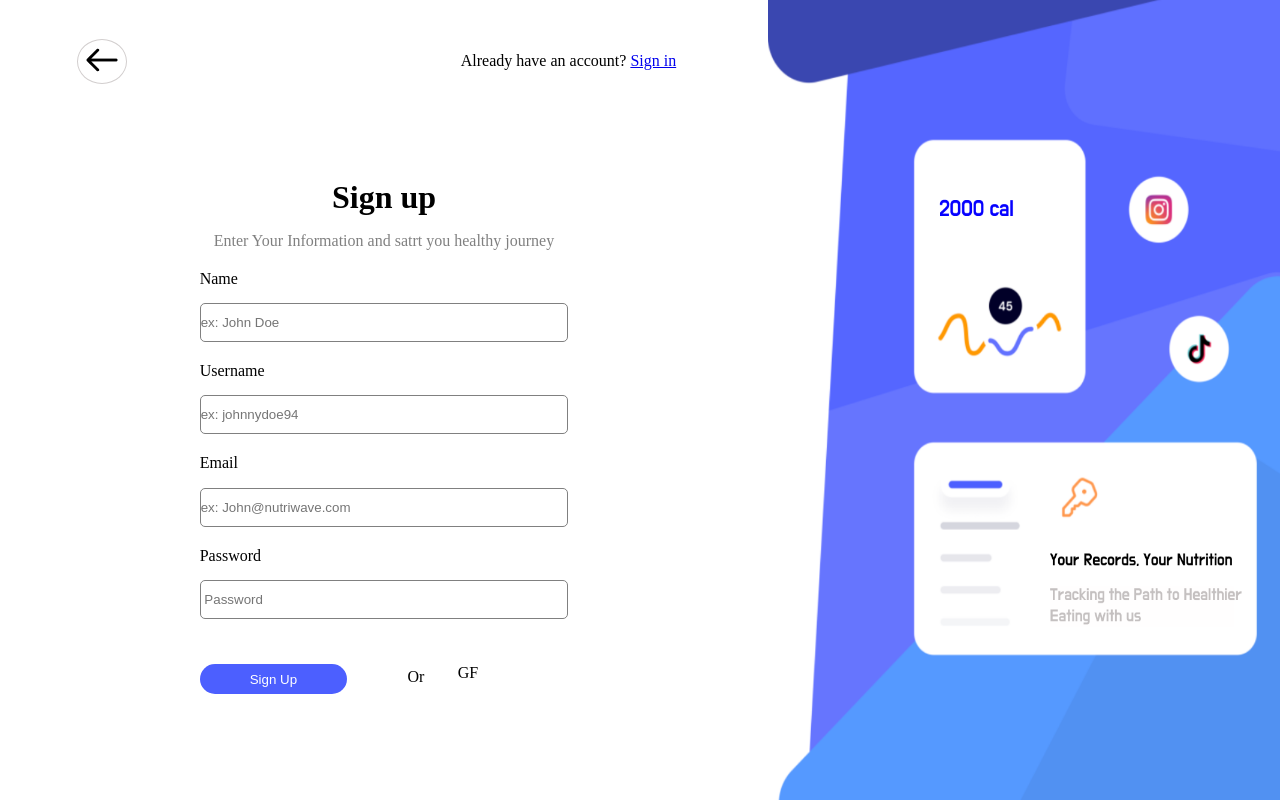
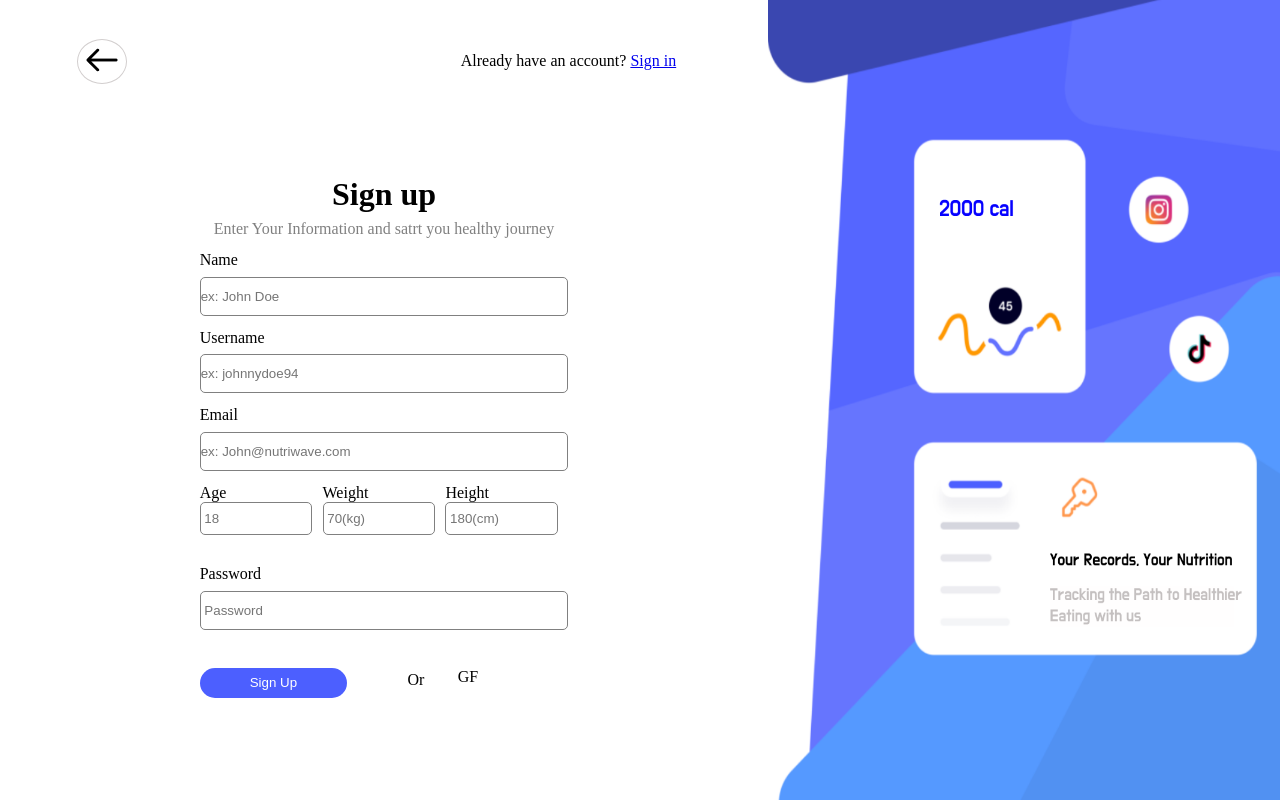
Before and after one commit to kalviumcommunity/S51_Jayavarsan_Capstone_NutriWave, a React (Vite) app in the folder frontend/: page /signup in a window 1280 px wide. Built offline with nearby package versions, Linux system fonts and the light colour scheme; a web font is replaced by a local one.

Commit message:
added fiels

```diff
--- a/frontend/src/Components/Signup.jsx
+++ b/frontend/src/Components/Signup.jsx
@@ -79,7 +79,38 @@ function Signup() {
                 value={formData.email}
                 onChange={handleChange}
               />
-
+              <div className="signup_details_fields">
+                <div>
+                <label>Age</label>
+                <input
+                  type="number"
+                  name="age"
+                  placeholder=" 18"
+                  value={formData.age}
+                  onChange={handleChange}
+                />
+                </div>
+                <div>
+                <label>Weight</label>
+                <input
+                  type="number"
+                  name="weight"
+                  placeholder=" 70(kg)"
+                  value={formData.weight}
+                  onChange={handleChange}
+                />
+                </div>
+                <div>
+                <label>Height</label>
+                <input
+                  type="number"
+                  name="height"
+                  placeholder=" 180(cm)"
+                  value={formData.height}
+                  onChange={handleChange}
+                />
+                </div>
+              </div>
               <label>Password</label>
               <input
                 type="password"
```
